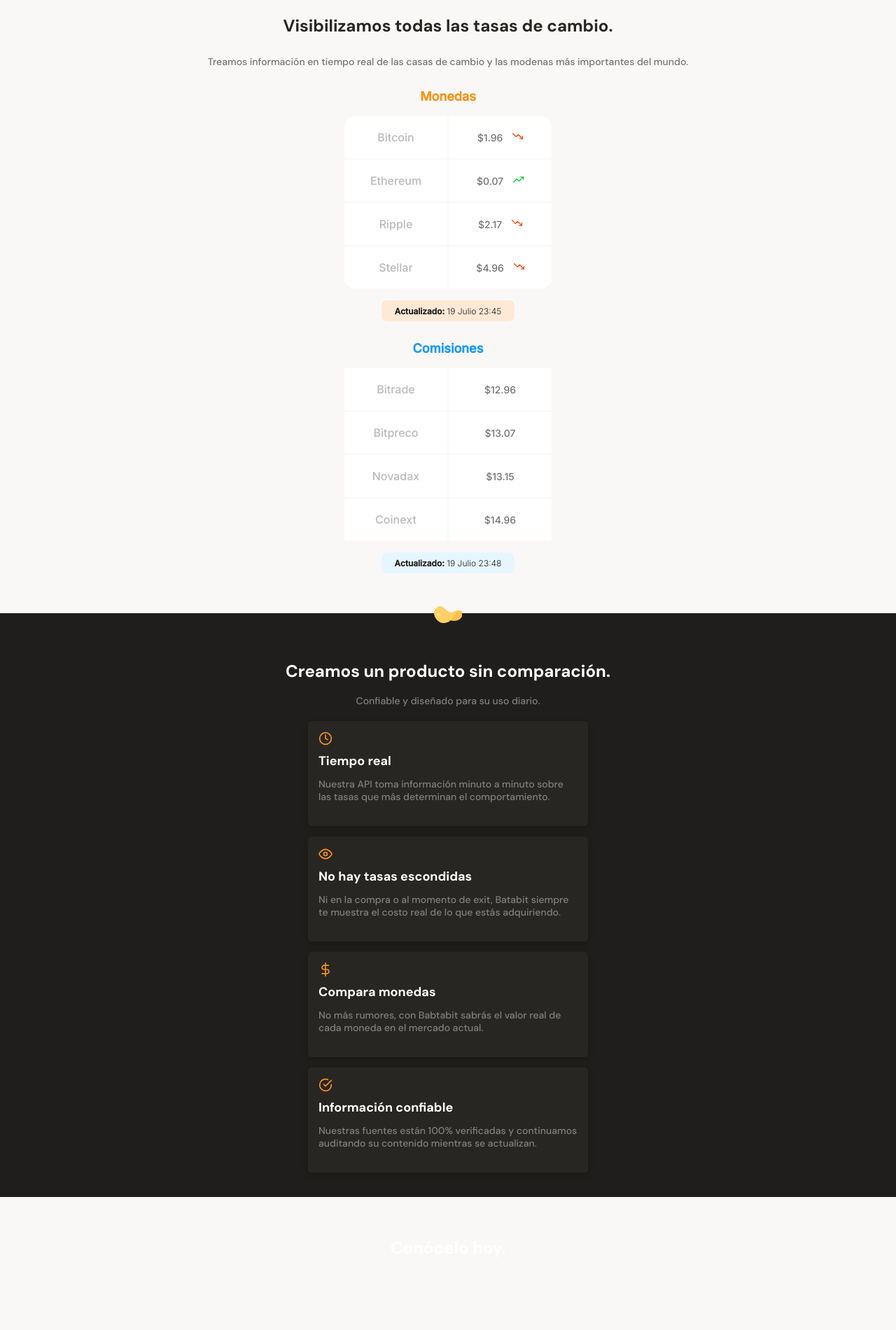
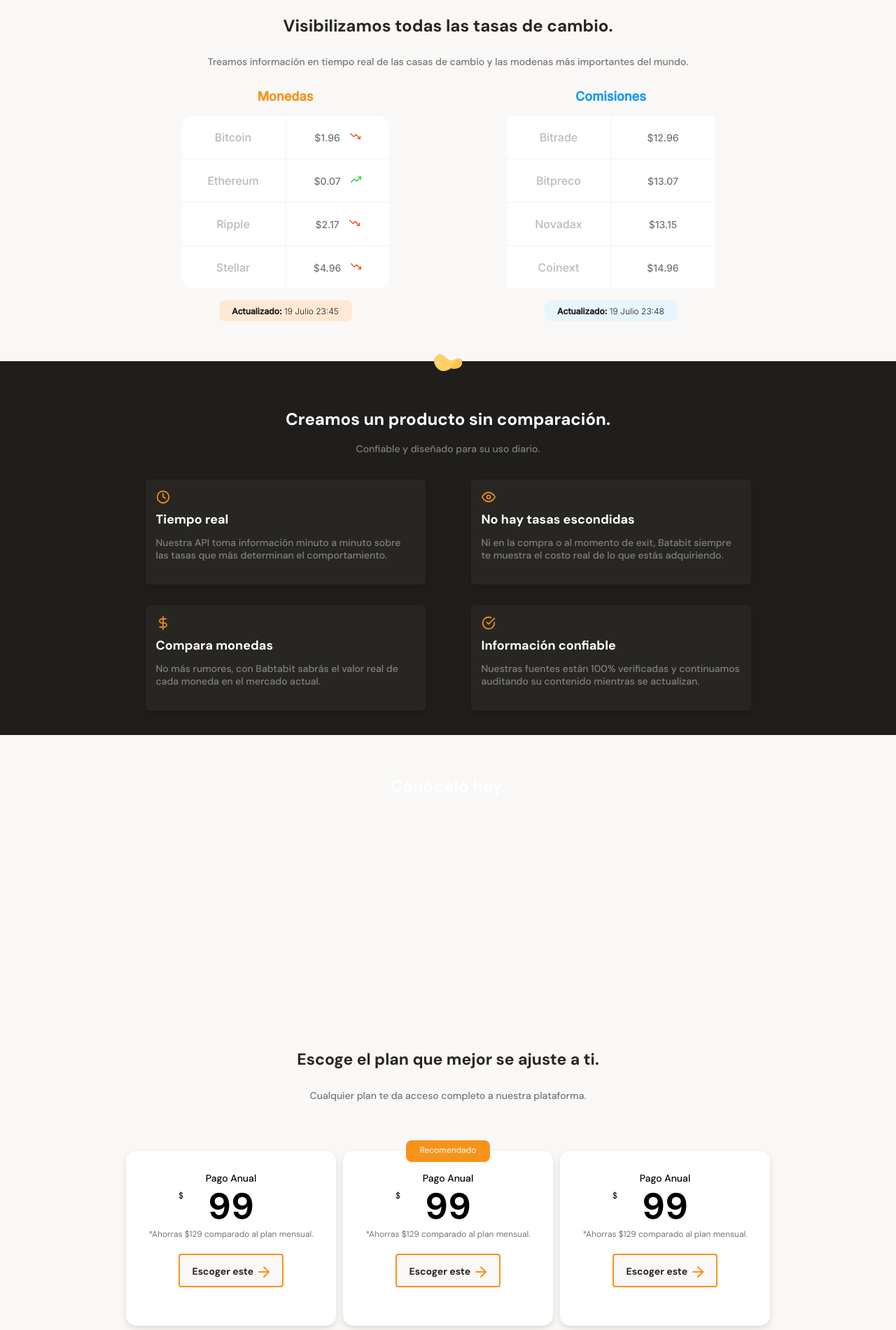
Before and after one commit to LangerTwo/responsive-desing, a plain HTML site: page index.html in a window 1280 px wide. Shown: the part 640-2540 px from the top of the page at 70% size. Drawn offline with Linux system fonts and the light colour scheme.

Commit message:
e agregaron estilos para mobile y destokp

```diff
--- /dev/null
+++ b/css/tablet.css
@@ -0,0 +1,18 @@
+.main-table-container {
+    display: flex;
+    width: 930px;
+    margin: 0 auto;
+}
+.product-cards--container {
+    display: flex;
+    flex-wrap: wrap;
+    width: 930px;
+    margin: 0 auto;
+}
+.plans-container--slider {
+    justify-content: center;
+}
+.plans-container--card {
+    margin: 0;
+    margin-top: 20px;
+}
--- a/index.html
+++ b/index.html
@@ -4,8 +4,10 @@
     <meta charset="UTF-8">
     <meta name="viewport" content="width=device-width, initial-scale=1.0">
     <title>Responsive Design</title>
+    <link href="https://fonts.googleapis.com/css2?family=DM+Sans:opsz,wght@9..40,400;9..40,500;9..40,700&family=Inter:wght@300;500&display=swap" rel="stylesheet">
+
     <link rel="stylesheet" href="./style.css">
-    <link href="https://fonts.googleapis.com/css2?family=DM+Sans:opsz,wght@9..40,400;9..40,500;9..40,700&family=Inter:wght@300;500&display=swap" rel="stylesheet">
+    <link rel="stylesheet" href="./css/tablet.css" media="(min-width: 930px)">
 </head>
 <body>
     <header>
```
